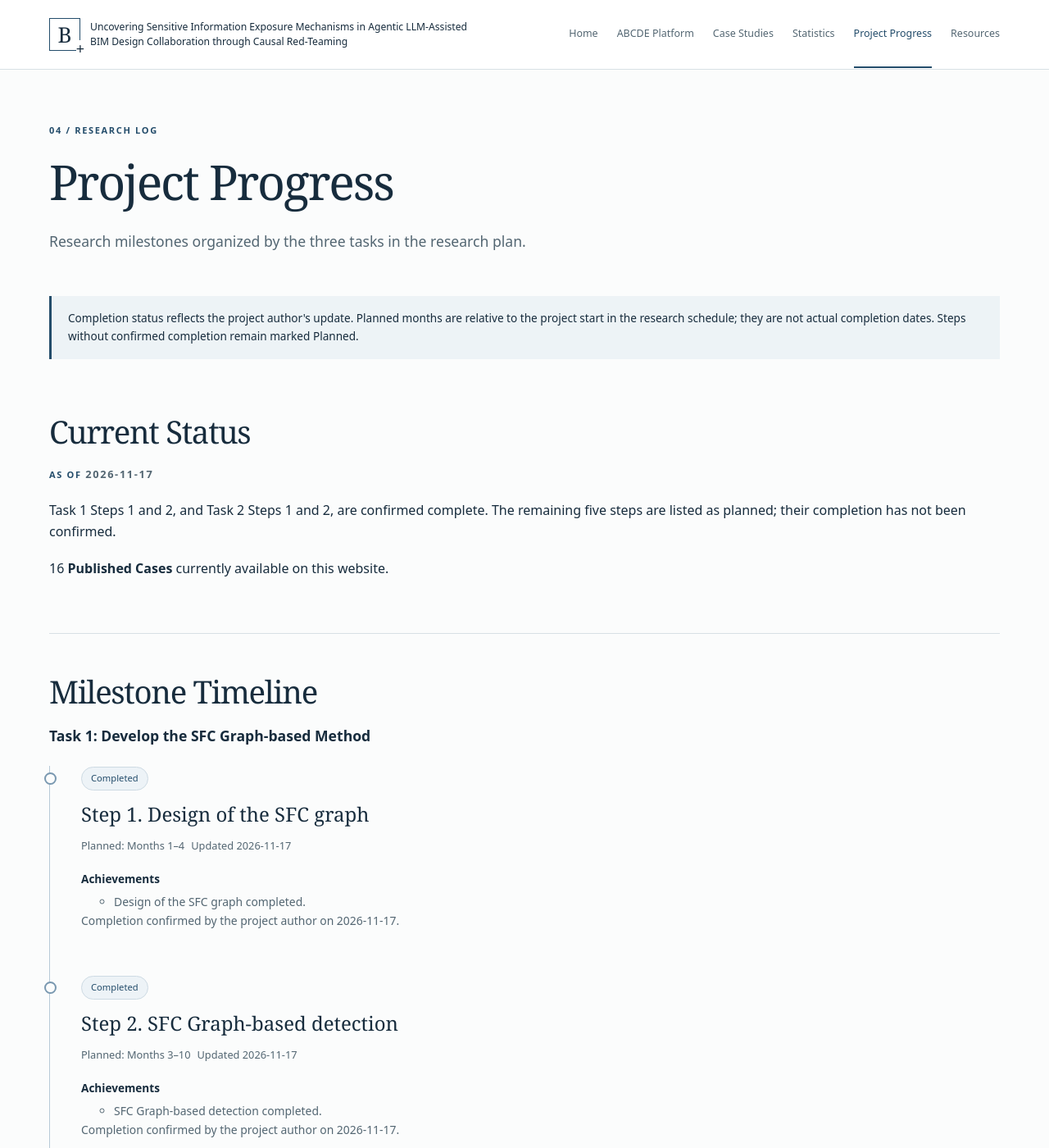
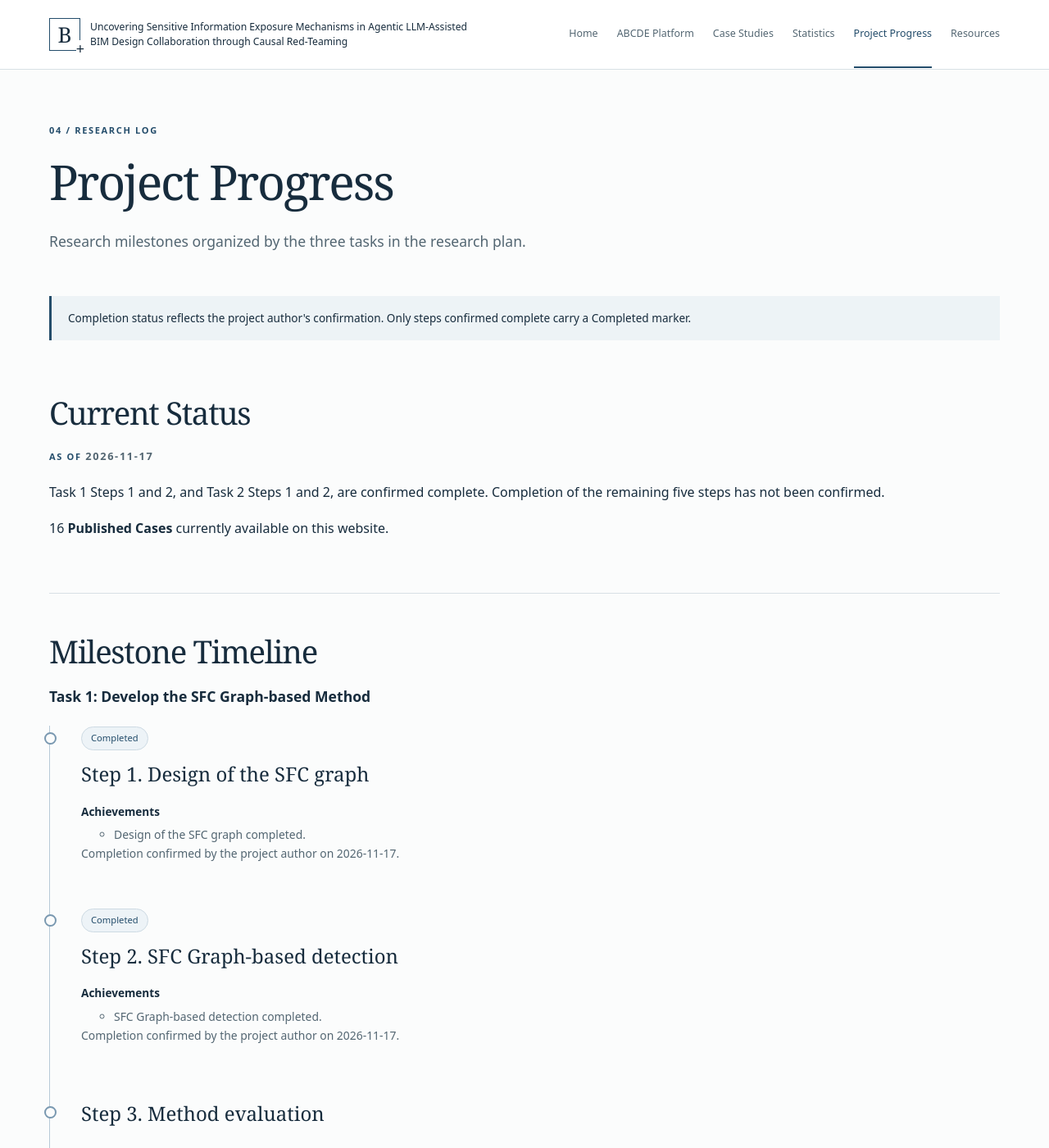
Before and after one commit to Zachary-wzp/bim-agent-causal-redteaming, a Jekyll site: the page built from progress/index.md, in a window 1280 px wide and 1400 px high. Shown: the whole window at 82% size. Built offline with Jekyll 4.4.1, drawn with Linux system fonts in a browser that asks for light colours; some of the changed text lies outside the part shown.

Commit message:
Simplify milestone display by removing planned and updated labels

```diff
--- a/_data/milestones.yml
+++ b/_data/milestones.yml
@@ -1,5 +1,5 @@
 as_of: "2026-11-17"
-summary: "Task 1 Steps 1 and 2, and Task 2 Steps 1 and 2, are confirmed complete. The remaining five steps are listed as planned; their completion has not been confirmed."
+summary: "Task 1 Steps 1 and 2, and Task 2 Steps 1 and 2, are confirmed complete. Completion of the remaining five steps has not been confirmed."
 items:
   - id: task-1-step-1
     task: "Task 1: Develop the SFC Graph-based Method"
--- a/_includes/milestone.html
+++ b/_includes/milestone.html
@@ -1,2 +1,2 @@
 {% assign m = include.milestone %}
-<li class="milestone" id="{{ m.id | escape }}"><span class="badge">{{ m.status | replace: '_', ' ' | capitalize | escape }}</span><h3>{{ m.title | escape }}</h3><div class="label-row">{% if m.planned_period %}<span class="small">Planned: {{ m.planned_period | escape }}</span>{% endif %}{% if m.start_date and m.start_date != '' %}<span class="small">Started <time datetime="{{ m.start_date }}">{{ m.start_date }}</time></span>{% endif %}{% if m.completed_at and m.completed_at != '' %}<span class="small">Completed <time datetime="{{ m.completed_at }}">{{ m.completed_at }}</time></span>{% endif %}{% if m.last_verified_at and m.last_verified_at != '' %}<span class="small">Updated <time datetime="{{ m.last_verified_at }}">{{ m.last_verified_at }}</time></span>{% endif %}</div>{% if m.achievements.size > 0 %}<h4>Achievements</h4><ul>{% for achievement in m.achievements %}<li>{{ achievement | escape }}</li>{% endfor %}</ul>{% endif %}{% if m.evidence_note %}<p class="small">{{ m.evidence_note | escape }}</p>{% endif %}{% if m.evidence.size > 0 %}<h4>Evidence</h4>{% include evidence-links.html links=m.evidence %}{% endif %}{% if m.next_steps.size > 0 %}<h4>Next steps</h4><ul>{% for step in m.next_steps %}<li>{{ step | escape }}</li>{% endfor %}</ul>{% endif %}</li>
+<li class="milestone" id="{{ m.id | escape }}">{% if m.status != 'planned' %}<span class="badge">{{ m.status | replace: '_', ' ' | capitalize | escape }}</span>{% endif %}<h3>{{ m.title | escape }}</h3>{% if m.start_date and m.start_date != '' %}<span class="small">Started <time datetime="{{ m.start_date }}">{{ m.start_date }}</time></span>{% endif %}{% if m.completed_at and m.completed_at != '' %}<span class="small">Completed <time datetime="{{ m.completed_at }}">{{ m.completed_at }}</time></span>{% endif %}{% if m.achievements.size > 0 %}<h4>Achievements</h4><ul>{% for achievement in m.achievements %}<li>{{ achievement | escape }}</li>{% endfor %}</ul>{% endif %}{% if m.evidence_note and m.status != 'planned' %}<p class="small">{{ m.evidence_note | escape }}</p>{% endif %}{% if m.evidence.size > 0 %}<h4>Evidence</h4>{% include evidence-links.html links=m.evidence %}{% endif %}{% if m.next_steps.size > 0 %}<h4>Next steps</h4><ul>{% for step in m.next_steps %}<li>{{ step | escape }}</li>{% endfor %}</ul>{% endif %}</li>
--- a/progress/index.md
+++ b/progress/index.md
@@ -7,7 +7,7 @@ description: Research milestones organized by the three tasks in the research pl
 {% assign milestones = site.data.milestones %}
 {% assign updates = site.updates | where: 'published', true | sort: 'snapshot_date' | reverse %}
 {% assign public_cases = site.cases | where: 'published', true | where: 'approved_for_publication', true %}
-<p class="notice">Completion status reflects the project author's update. Planned months are relative to the project start in the research schedule; they are not actual completion dates. Steps without confirmed completion remain marked Planned.</p>
+<p class="notice">Completion status reflects the project author's confirmation. Only steps confirmed complete carry a Completed marker.</p>
 <section class="section"><h2>Current Status</h2>{% if milestones.as_of and milestones.as_of != '' %}<p class="eyebrow">As of <time datetime="{{ milestones.as_of }}">{{ milestones.as_of }}</time></p>{% if milestones.summary != '' %}<p>{{ milestones.summary | escape }}</p>{% endif %}<p>{{ public_cases.size }} <strong>Published Cases</strong> currently available on this website.</p>{% endif %}</section>
 <section class="section"><h2>Milestone Timeline</h2>
 {% assign task_groups = milestones.items | group_by: 'task' %}
```
Also changed, not shown: docs/CONTENT_GUIDE.md (+4 -2 lines), docs/VERIFICATION.md (+12 -0 lines), README.md.
